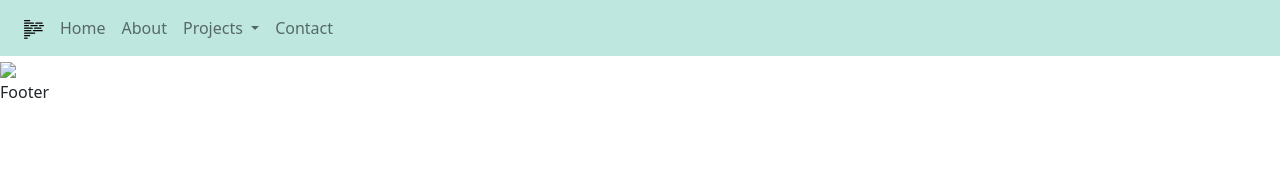
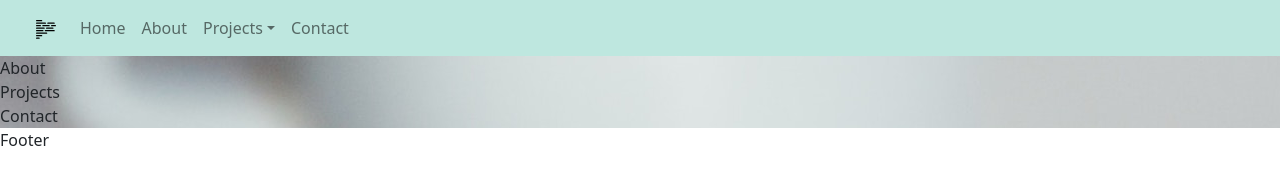
Before and after one commit to tedwards16/portfolio, a plain HTML site: page index.html in a window 1280 px wide. Drawn offline with nearby package versions, Linux system fonts and the light colour scheme.

Commit message:
Navbar Fixed
Drop down works!

```diff
--- a/index.html
+++ b/index.html
@@ -13,16 +13,16 @@
     <script src="https://cdn.jsdelivr.net/npm/bootstrap@5.1.1/dist/js/bootstrap.bundle.min.js" integrity="sha384-/bQdsTh/da6pkI1MST/rWKFNjaCP5gBSY4sEBT38Q/9RBh9AH40zEOg7Hlq2THRZ" crossorigin="anonymous"></script>
 
     <nav class="navbar navbar-expand-lg navbar-light" style="background-color:#bee7df;">
-        <div class=" navbar navbar-light me-2">
-            <a href="">
+      <div class="container-fluid">
+        <a class="navbar-brand" href="#">
           <svg xmlns="http://www.w3.org/2000/svg" width="20" height="20" fill="black" class="bi bi-body-text ms-4" viewBox="0 0 16 16">
             <path fill-rule="evenodd" d="M0 .5A.5.5 0 0 1 .5 0h4a.5.5 0 0 1 0 1h-4A.5.5 0 0 1 0 .5Zm0 2A.5.5 0 0 1 .5 2h7a.5.5 0 0 1 0 1h-7a.5.5 0 0 1-.5-.5Zm9 0a.5.5 0 0 1 .5-.5h5a.5.5 0 0 1 0 1h-5a.5.5 0 0 1-.5-.5Zm-9 2A.5.5 0 0 1 .5 4h3a.5.5 0 0 1 0 1h-3a.5.5 0 0 1-.5-.5Zm5 0a.5.5 0 0 1 .5-.5h5a.5.5 0 0 1 0 1h-5a.5.5 0 0 1-.5-.5Zm7 0a.5.5 0 0 1 .5-.5h3a.5.5 0 0 1 0 1h-3a.5.5 0 0 1-.5-.5Zm-12 2A.5.5 0 0 1 .5 6h6a.5.5 0 0 1 0 1h-6a.5.5 0 0 1-.5-.5Zm8 0a.5.5 0 0 1 .5-.5h5a.5.5 0 0 1 0 1h-5a.5.5 0 0 1-.5-.5Zm-8 2A.5.5 0 0 1 .5 8h5a.5.5 0 0 1 0 1h-5a.5.5 0 0 1-.5-.5Zm7 0a.5.5 0 0 1 .5-.5h7a.5.5 0 0 1 0 1h-7a.5.5 0 0 1-.5-.5Zm-7 2a.5.5 0 0 1 .5-.5h8a.5.5 0 0 1 0 1h-8a.5.5 0 0 1-.5-.5Zm0 2a.5.5 0 0 1 .5-.5h4a.5.5 0 0 1 0 1h-4a.5.5 0 0 1-.5-.5Zm0 2a.5.5 0 0 1 .5-.5h2a.5.5 0 0 1 0 1h-2a.5.5 0 0 1-.5-.5Z"/>
           </svg>
         </a>
-        </div>
-        <button class="navbar-toggler" type="button" data-toggle="collapse" data-target="#tedwardsnavbar"><span class="navbar-toggler-icon"></span></button>
+      <button class="navbar-toggler" type="button" data-bs-toggle="collapse" data-bs-target="#navbarSupportedContent"><span class="navbar-toggler-icon"></span>
+      </button>
 
-        <div class="collapse navbar-collapse" id="tedwardsnavbar">
+      <div class="collapse navbar-collapse" id="navbarSupportedContent">
         <ul class="navbar-nav">
           <li class="nav-item active">
             <a class="nav-link" href="#">Home</a>
@@ -31,9 +31,7 @@
             <a class="nav-link" href="#">About</a>
           </li>
           <li class="nav-item dropdown">
-                <a class="nav-link dropdown-toggle" href="#" role="button" data-toggle="dropdown">
-                  Projects
-                </a>
+            <a class="nav-link dropdown-toggle" href="#" id="navbarDropdown" role="button" data-bs-toggle="dropdown">Projects</a>
             <div class="dropdown-menu">
               <a class="dropdown-item" href="#">Apple Homepage Clone</a>
                 <hr class="dropdown-divider">
@@ -46,13 +44,23 @@
             </li>
           </ul>
         </div>
+      </div>
     </nav>
 
+    <div class="container-fluid wallpaper">
       <div class="row">
-            <div class="col-12">
-                <img src="images/alisa-anton-TFB-yM97hGg-unsplash.jpg" class="img-fluid">
+        About
+      </div>
+
+      <div class="row">
+        Projects
+      </div>
+
+      <div class="row">
+        Contact
       </div>
     </div>
+
 
     <footer>Footer</footer>
   </body>
--- a/style.css
+++ b/style.css
@@ -0,0 +1,4 @@
+.wallpaper {
+    background-image: url(images/alisa-anton-TFB-yM97hGg-unsplash.jpg);
+    background-position: center bottom;
+}
```
Also changed, not shown: images/alisa-anton-TFB-yM97hGg-unsplash.jpg (added). Lines whose indentation alone changed are shown as unchanged.
